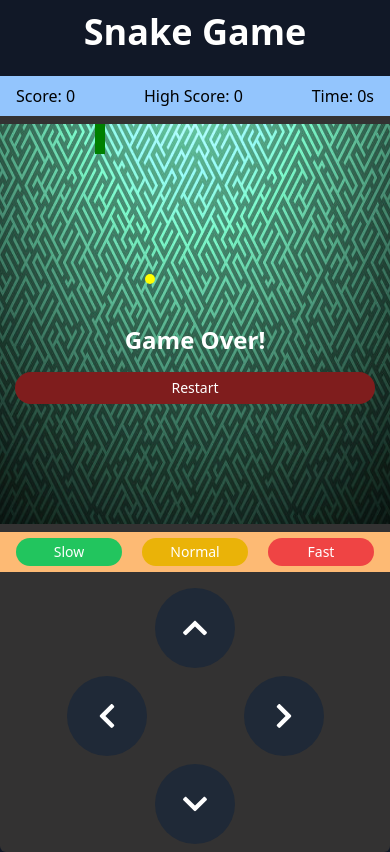
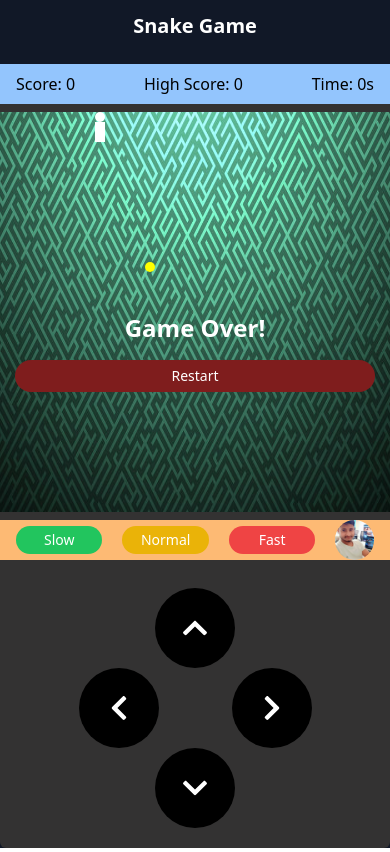
Before and after one commit to MdIntezarAlam/next-snake-game, a Next.js app: page / in a window 390 px wide. Built offline with nearby package versions, Linux system fonts and the light colour scheme.

Commit message:
color changed

```diff
--- a/src/app/SnakeGame.tsx
+++ b/src/app/SnakeGame.tsx
@@ -127,9 +127,24 @@ const SnakeGame = () => {
       bg.onload = () => {
         context.clearRect(0, 0, canvas!.width, canvas!.height);
         context.drawImage(bg, 0, 0, canvas!.width, canvas!.height);
-        context.fillStyle = "green";
-        snake.forEach(([x, y]) => {
-          context.fillRect(x * scale, y * scale, scale, scale);
+
+        context.fillStyle = "white";
+        snake.forEach(([x, y], index) => {
+          if (index === 0) {
+            // Draw the head as a circle
+            context.beginPath();
+            context.arc(
+              x * scale + scale / 2,
+              y * scale + scale / 2,
+              scale / 2,
+              0,
+              2 * Math.PI
+            );
+            context.fill();
+          } else {
+            // Draw the body as rectangles
+            context.fillRect(x * scale, y * scale, scale, scale);
+          }
         });
 
         context.fillStyle = "yellow";
@@ -292,50 +307,57 @@ const SnakeGame = () => {
       </div>
       <div className="w-full h-[40px] lg:h-[50px] flex items-center justify-between gap-5 bg-orange-300 px-4">
         <button
-          className="h-[70%] w-full text-sm rounded-full bg-green-500 text-white"
+          className="h-[70%] w-1/4 text-sm rounded-full bg-green-500 text-white"
           type="button"
           onClick={() => handleSpeedChange(300)}
         >
           Slow
         </button>
         <button
-          className="h-[70%] w-full text-sm rounded-full bg-yellow-500 text-white"
+          className="h-[70%] w-1/4 text-sm rounded-full bg-yellow-500 text-white"
           type="button"
           onClick={() => handleSpeedChange(200)}
         >
           Normal
         </button>
         <button
-          className="h-[70%] w-full text-sm rounded-full bg-red-500 text-white"
+          className="h-[70%] w-1/4 text-sm rounded-full bg-red-500 text-white"
           type="button"
           onClick={() => handleSpeedChange(100)}
         >
           Fast
         </button>
+        <div className="w-[40px] h-[40px]">
+          <img
+            src="/user.jpg"
+            alt="user"
+            className="w-full h-full object-cover  rounded-full"
+          />
+        </div>
       </div>
-      <div className="flex flex-col gap-2 sm:hidden w-[70%] rounded-md p-2">
+      <div className="flex flex-col sm:hidden w-[70%] rounded-md p-5">
         <button
-          className="min-h-20 min-w-20 bg-gray-800 text-white flex items-center justify-center text-4xl rounded-full mx-auto"
+          className="min-h-20 min-w-20 bg-black text-white flex items-center justify-center text-4xl rounded-full mx-auto"
           onClick={() => handleDirectionChange("UP")}
         >
           <FaChevronUp className="p-1" />
         </button>
         <div className="flex justify-between">
           <button
-            className="min-h-20 min-w-20 bg-gray-800 text-white flex items-center justify-center text-4xl rounded-full"
+            className="min-h-20 min-w-20 bg-black text-white flex items-center justify-center text-4xl rounded-full"
             onClick={() => handleDirectionChange("LEFT")}
           >
             <FaChevronLeft className="p-1" />
           </button>
           <button
-            className="min-h-20 min-w-20 bg-gray-800 text-white flex items-center justify-center text-4xl rounded-full"
+            className="min-h-20 min-w-20 bg-black text-white flex items-center justify-center text-4xl rounded-full"
             onClick={() => handleDirectionChange("RIGHT")}
           >
             <FaChevronRight className="p-1" />
           </button>
         </div>
         <button
-          className="min-h-20 min-w-20 bg-gray-800 text-white flex items-center justify-center text-4xl rounded-full mx-auto"
+          className="min-h-20 min-w-20 bg-black text-white flex items-center justify-center text-4xl rounded-full mx-auto"
           onClick={() => handleDirectionChange("DOWN")}
         >
           <FaChevronDown className="p-1" />
--- a/src/app/page.tsx
+++ b/src/app/page.tsx
@@ -4,7 +4,7 @@ import SnakeGame from "@/app/SnakeGame";
 const page = () => {
   return (
     <main className="flex flex-col gap-3 items-center lg:justify-center w-full min-h-screen bg-gray-900">
-      <h1 className="text-4xl font-bold text-white py-3">Snake Game</h1>
+      <h1 className="text-xl lg:text-4xl font-bold text-white py-3">Snake Game</h1>
       <SnakeGame />
     </main>
   );
```
